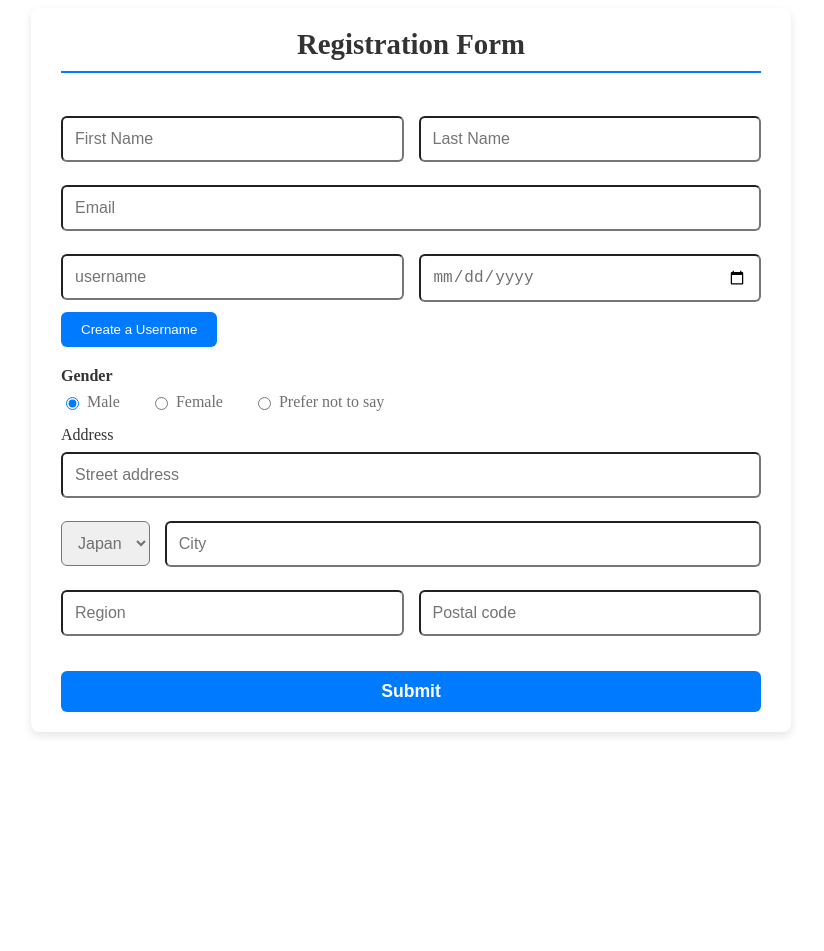
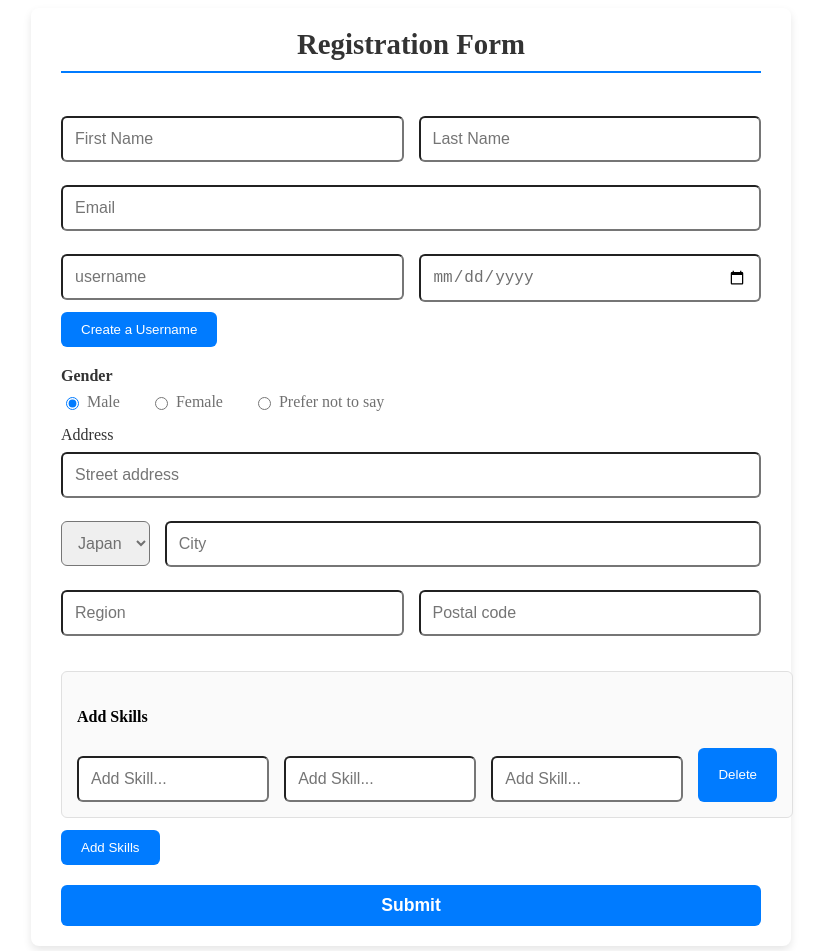
Before and after one commit to zuzusann/angular-reative-form, an Angular app: page / in a window 1280 px wide. Shown: the top 951 px of the page, without its empty margins (229-1053 px from the left). Before the commit the page ends 800 px from the top, so only its background shows below. Built offline with nearby package versions, Linux system fonts and the light colour scheme.

Commit message:
[ADD] add skills using form array

```diff
--- a/src/app/app.component.html
+++ b/src/app/app.component.html
@@ -87,14 +87,17 @@
       </div>
 
       <!--HTML for Skills Form Array -->
-      <!-- <div class="input-box skills" formArrayName="skills">
+      <div class="input-box skills" formArrayName="skills">
         <h4>Add Skills</h4>
         <div class="column">
-          <input type="text" placeholder="Add Skill...">
+          <input type="text" placeholder="Add Skill..."
+            *ngFor="let control of reativeForm.get('skills')['controls']; let i = index"
+            [formControlName]="i"
+          >
           <button type="button" class="btn-add-delete">Delete</button>
         </div>
       </div>
-      <button type="button" class="btn-add-delete btn-add-skill">Add Skills</button> -->
+      <button type="button" class="btn-add-delete btn-add-skill">Add Skills</button>
 
       <!--HTML for Experience Form Array -->
       <!-- <div class="input-box">
--- a/src/app/app.component.ts
+++ b/src/app/app.component.ts
@@ -1,5 +1,5 @@
 import { Component, OnInit } from '@angular/core';
-import { FormControl, FormGroup, Validators } from '@angular/forms';
+import { FormArray, FormControl, FormGroup, Validators } from '@angular/forms';
 
 @Component({
   selector: 'app-root',
@@ -26,6 +26,11 @@ export class AppComponent implements OnInit{
           region: new FormControl(null),
           postal: new FormControl(null, Validators.required)
         }),
+        skills: new FormArray([
+          new FormControl(null, Validators.required),
+          new FormControl(null, Validators.required),
+          new FormControl(null, Validators.required),
+        ])
       });
   }
 
```
